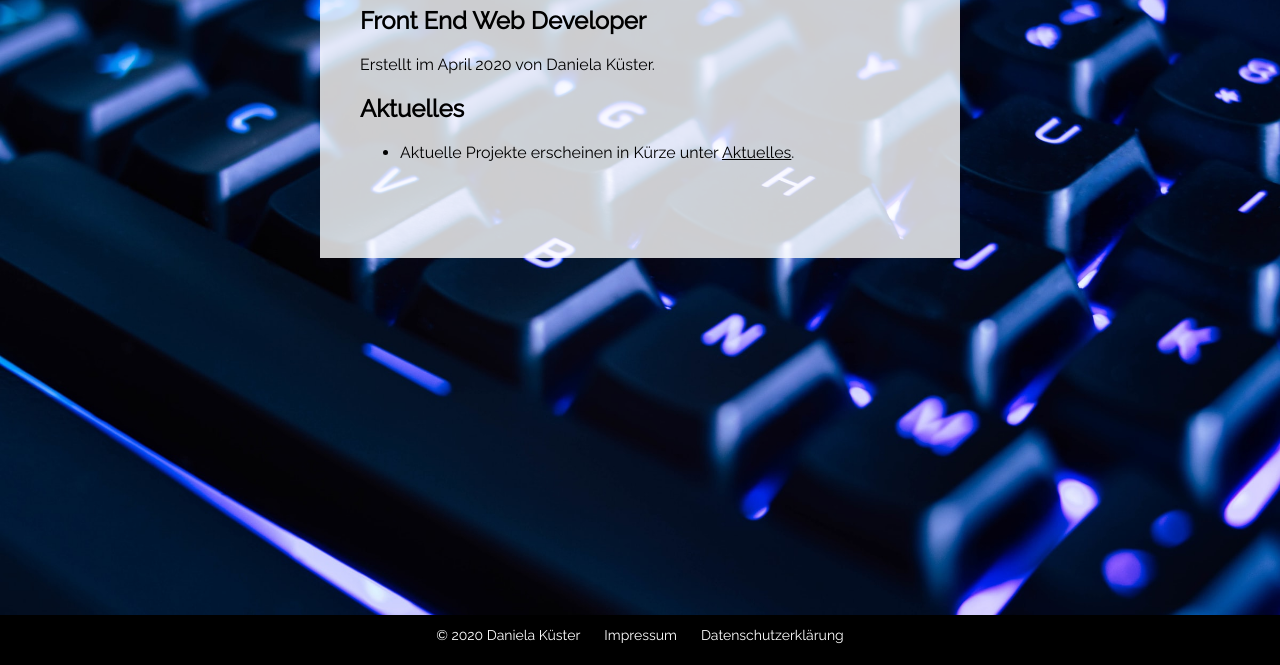
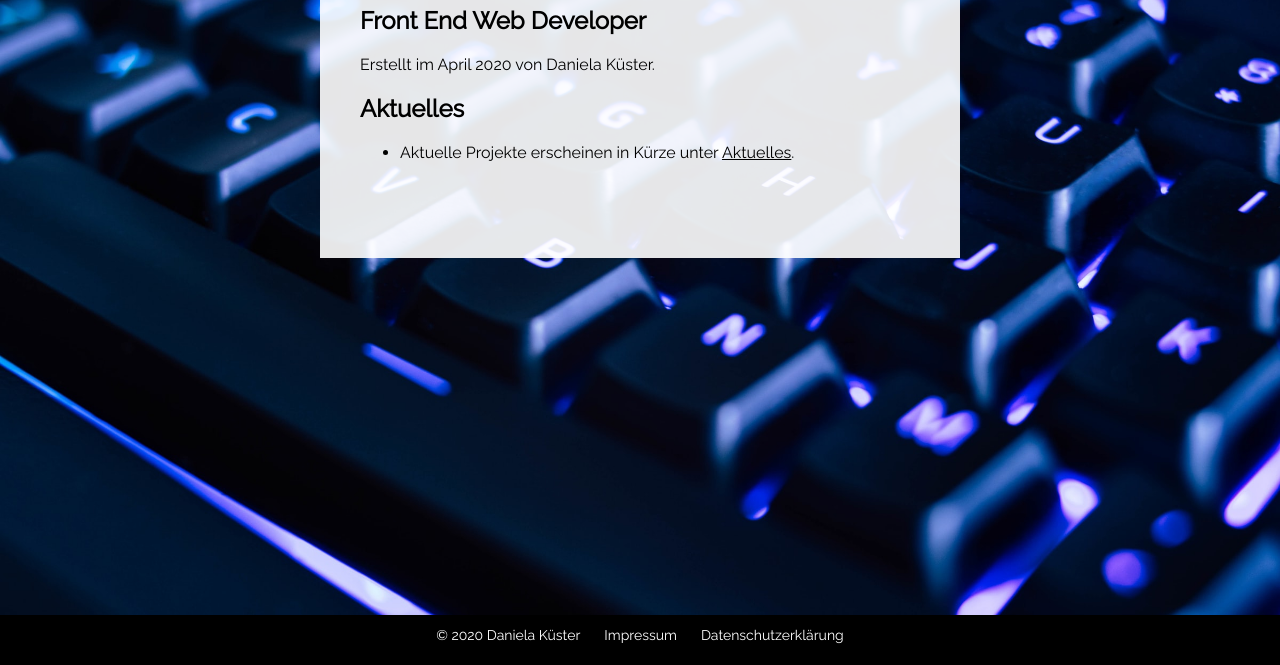
Before and after one commit to DanielaKuester/Portfolio-Deutsch, a plain HTML site: page index.html in a window 1280 px wide. Shown: the part 135-800 px from the top of the page. Drawn offline with Linux system fonts and the light colour scheme; a web font is replaced by a local one.

```diff
--- a/css/styles.css
+++ b/css/styles.css
@@ -34,7 +34,7 @@ span {
 
 .main {
 	color: black;
-	background-color: rgba(256, 256, 256, 0.8);
+	background-color: rgba(256, 256, 256, 0.9);
 	margin: 0% 25%;
 	padding: 60px 40px 80px 40px;
 	width: auto;
```
